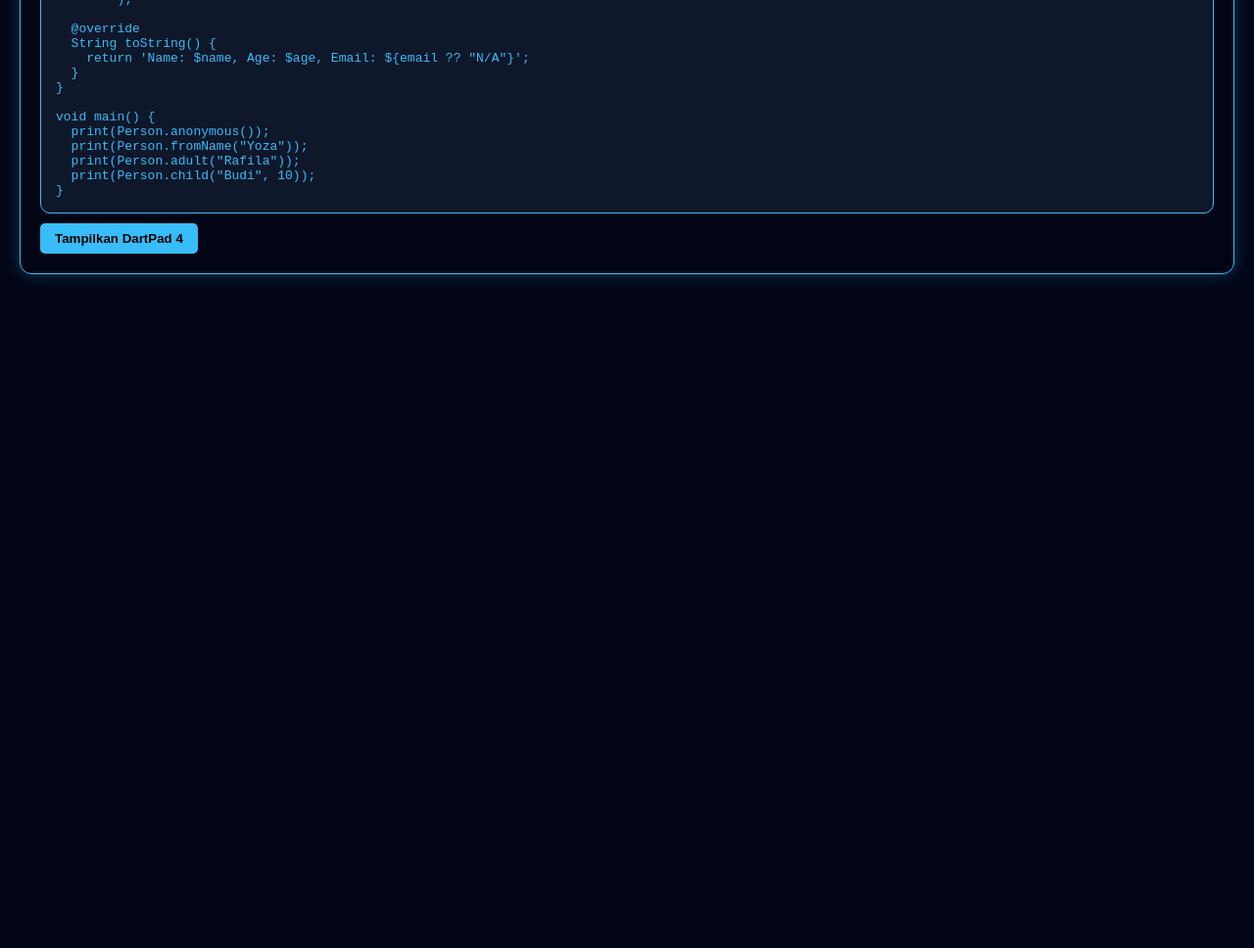
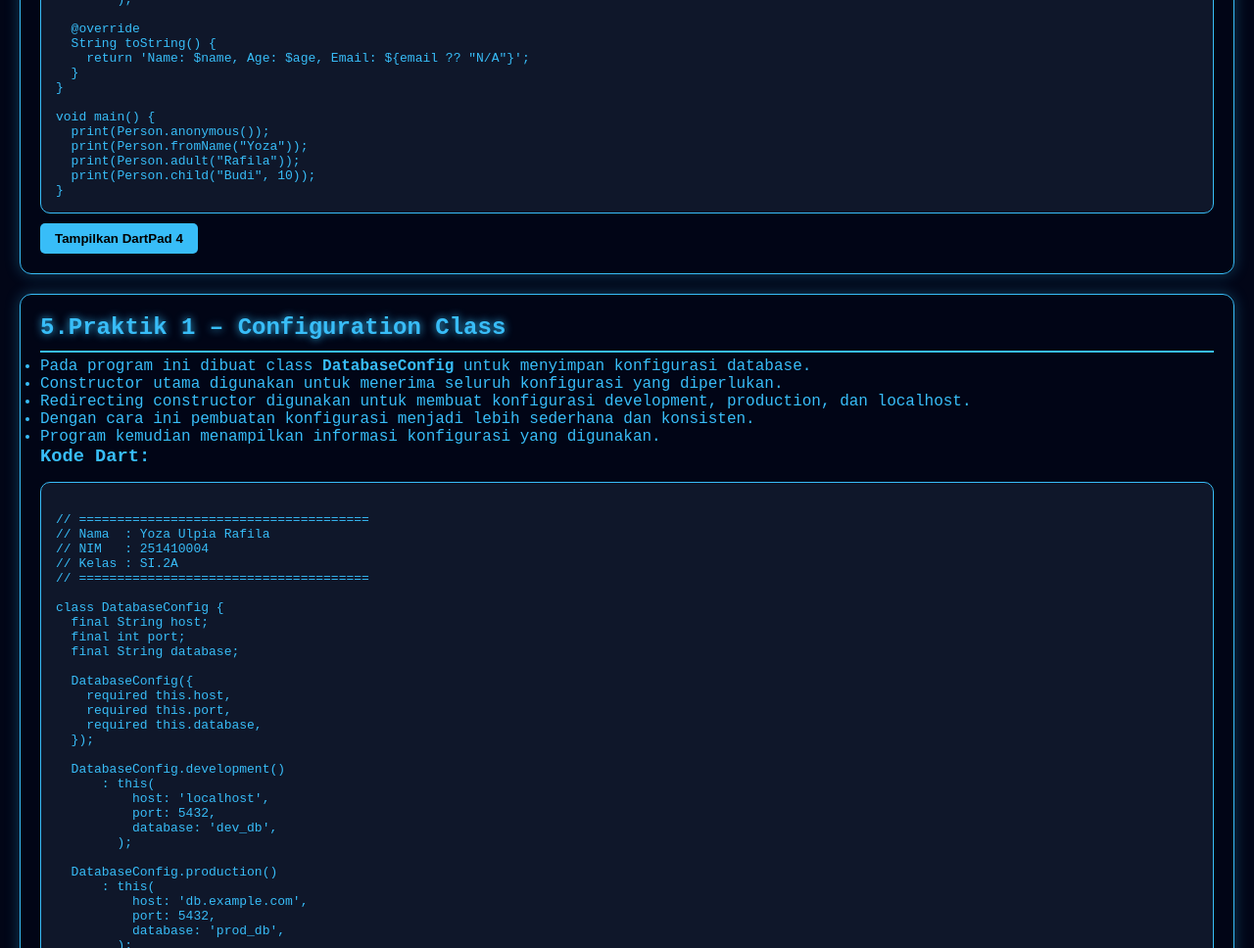
Before and after one commit to yozaulpiarafila379-beep/Tugas_11_Yoza_U_R., a plain HTML site: page index.html in a window 1280 px wide. Shown: the part 3732-4700 px from the top of the page at 98% size. Before the commit the page ends 4032 px from the top, so only its background shows below. Drawn offline with Linux system fonts and the light colour scheme.

Commit message:
Update index.html

```diff
--- a/index.html
+++ b/index.html
@@ -570,3 +570,96 @@ Tampilkan DartPad 4
 style="display:none; width:100%; height:300px;">
 </iframe>
 </div>
+
+<!-- 5 -->
+<div class="section">
+<h2>5.Praktik 1 – Configuration Class</h2>
+<ul>
+  <li>
+    Pada program ini dibuat class <b>DatabaseConfig</b>
+    untuk menyimpan konfigurasi database.
+  </li>
+
+  <li>
+    Constructor utama digunakan untuk menerima seluruh
+    konfigurasi yang diperlukan.
+  </li>
+
+  <li>
+    Redirecting constructor digunakan untuk membuat
+    konfigurasi development, production, dan localhost.
+  </li>
+
+  <li>
+    Dengan cara ini pembuatan konfigurasi menjadi lebih
+    sederhana dan konsisten.
+  </li>
+
+  <li>
+    Program kemudian menampilkan informasi konfigurasi
+    yang digunakan.
+  </li>
+</ul>
+<h3>Kode Dart:</h3>
+<div class="code-box">
+<pre><code>
+// ======================================
+// Nama  : Yoza Ulpia Rafila
+// NIM   : 251410004
+// Kelas : SI.2A
+// ======================================
+
+class DatabaseConfig {
+  final String host;
+  final int port;
+  final String database;
+
+  DatabaseConfig({
+    required this.host,
+    required this.port,
+    required this.database,
+  });
+
+  DatabaseConfig.development()
+      : this(
+          host: 'localhost',
+          port: 5432,
+          database: 'dev_db',
+        );
+
+  DatabaseConfig.production()
+      : this(
+          host: 'db.example.com',
+          port: 5432,
+          database: 'prod_db',
+        );
+
+  DatabaseConfig.localhost()
+      : this(
+          host: '127.0.0.1',
+          port: 3306,
+          database: 'local_db',
+        );
+
+  @override
+  String toString() {
+    return 'Host: $host, Port: $port, Database: $database';
+  }
+}
+
+void main() {
+  print(DatabaseConfig.development());
+  print(DatabaseConfig.production());
+  print(DatabaseConfig.localhost());
+}
+</code></pre>
+</div>
+<button class="button"
+onclick="runDart('dart5','https://dartpad.dev/embed-inline.html?id=75ed056f23fba14600819388dd8f6a70&split=60&run=true')">
+Tampilkan DartPad 5
+</button>
+
+<iframe id="dart5"
+style="display:none; width:100%; height:300px;">
+</iframe>
+</div>
```
